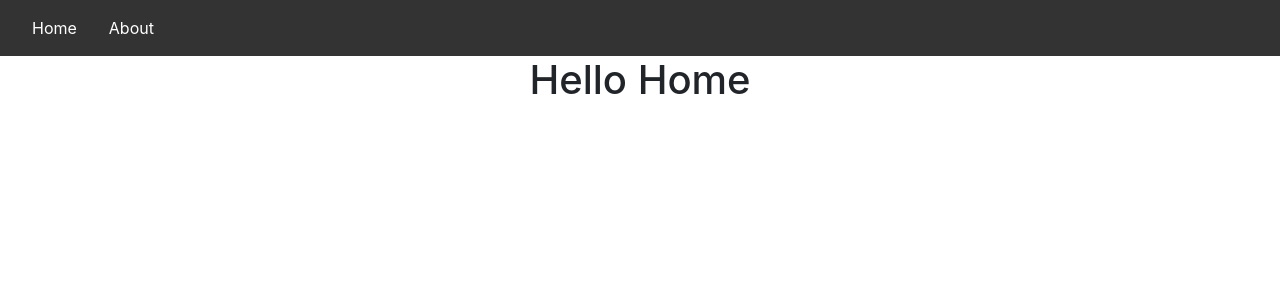
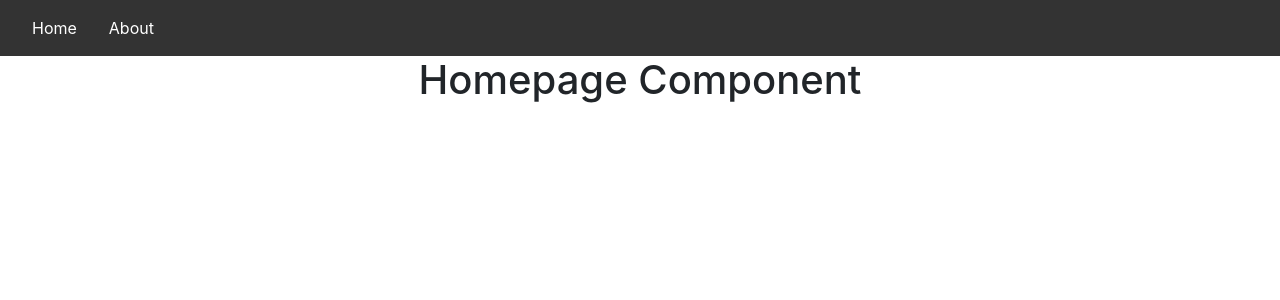
Before and after one commit to WataruMaedadp/MohammedHaris96i, a React (Create React App) app: page / in a window 1280 px wide. Shown: the top 300 px of the page. Built offline with nearby package versions, Linux system fonts and the light colour scheme; the HTML template or start-up script is replaced by a standard one.

Commit message:
changes in homepage

```diff
--- a/src/Components/Homepage.js
+++ b/src/Components/Homepage.js
@@ -2,7 +2,7 @@ import { Container } from "react-bootstrap";
 const Homepage = () => {
   return (
     <Container>
-      <h1>Hello Home</h1>
+      <h1>Homepage Component</h1>
     </Container>
   );
 };
```
